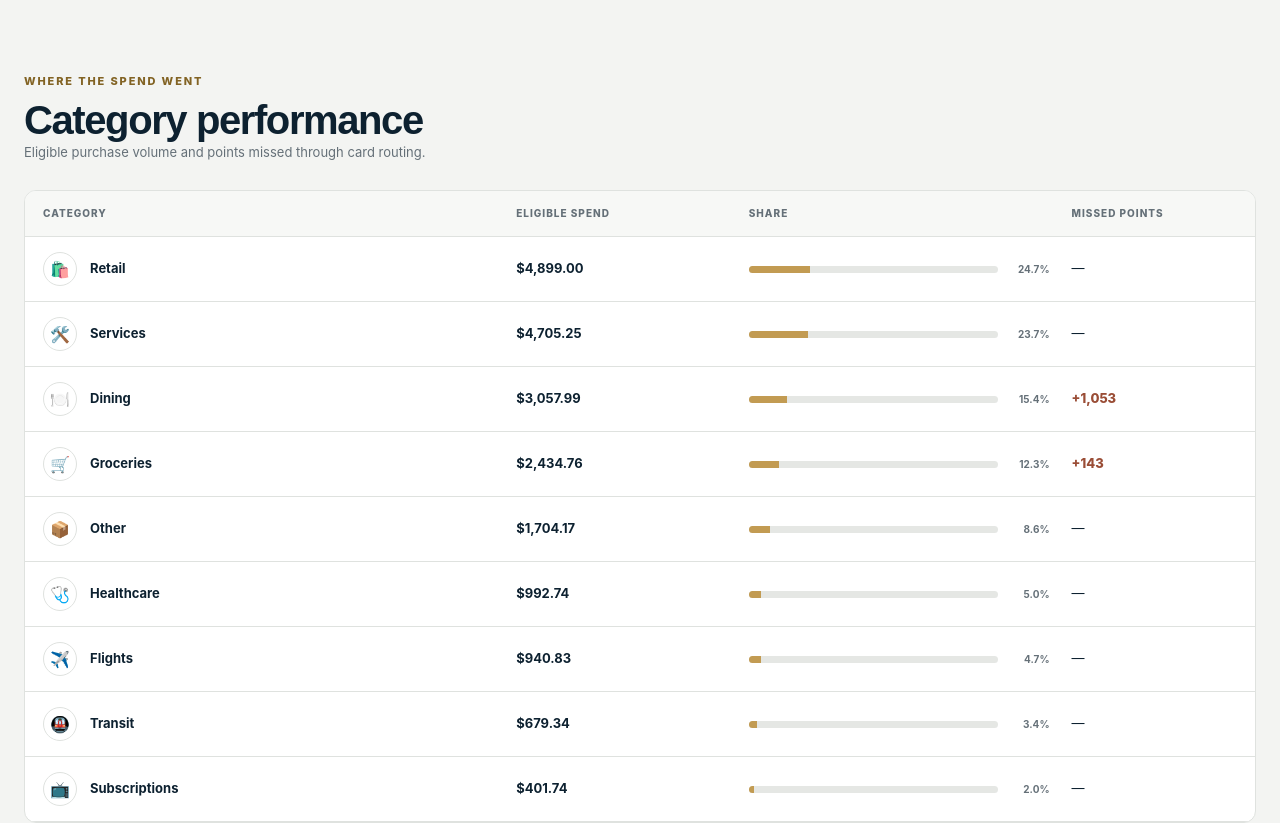
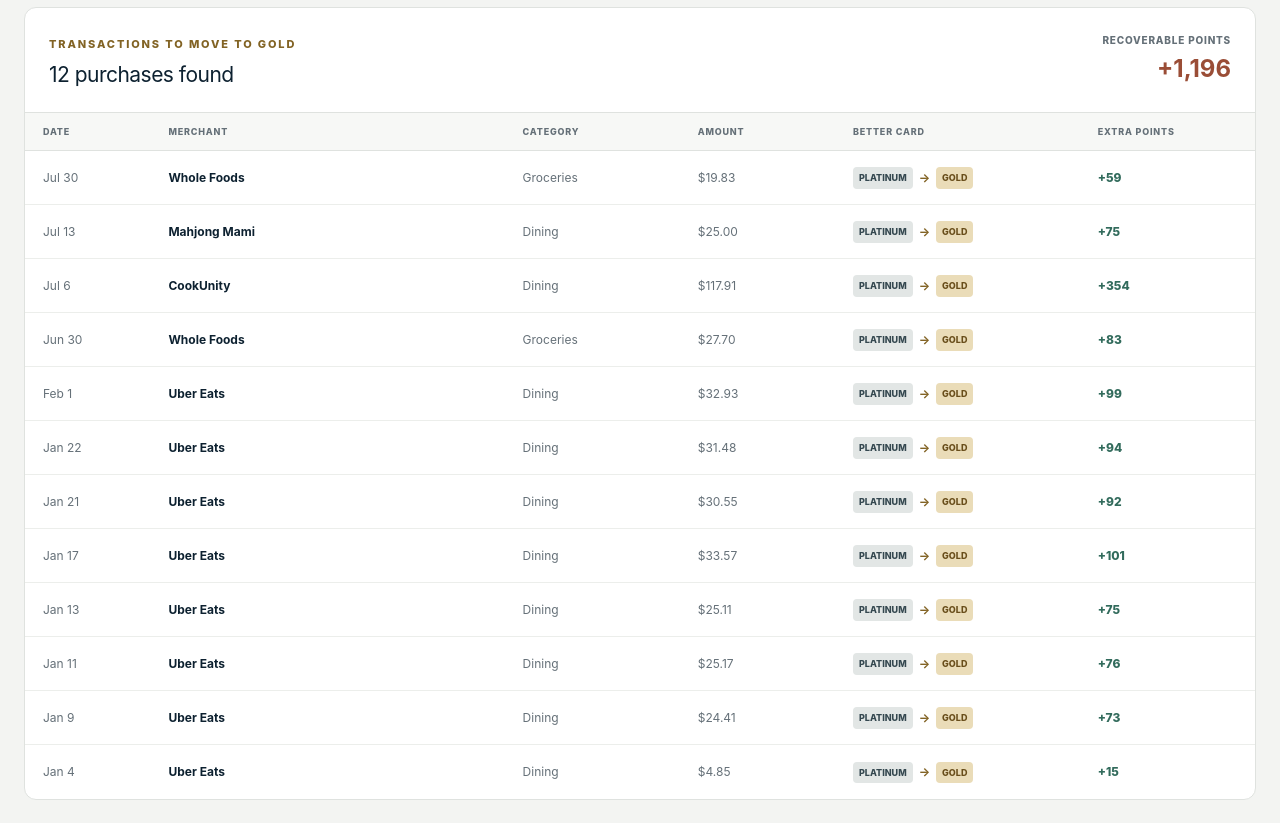
Before and after one commit to pondorasti/pondorasti, a Next.js app: page / in a window 1280 px wide. Shown: the part 1300-2123 px from the top of the page. Built offline with nearby package versions, Linux system fonts and the light colour scheme.

Commit message:
Surface misrouted Platinum transactions

```diff
--- a/app/globals.css
+++ b/app/globals.css
@@ -87,6 +87,24 @@
 .callout small { font-size: 10px; font-weight: 800; letter-spacing: .12em; color: var(--rust); }
 .callout h3 { margin: 8px 0 9px; font-size: 22px; font-weight: 700; line-height: 1.2; letter-spacing: -.025em; }
 .callout p { margin: 0; color: var(--muted); font-size: 13px; line-height: 1.55; }
+
+.routing-detail { margin-top: 12px; overflow: hidden; border: 1px solid var(--line); border-radius: 12px; background: var(--white); }
+.routing-detail-header { padding: 22px 24px; display: flex; align-items: center; justify-content: space-between; gap: 24px; border-bottom: 1px solid var(--line); }
+.routing-detail-header h3 { margin: 5px 0 0; font-size: 21px; letter-spacing: -.025em; }
+.routing-total { display: grid; justify-items: end; gap: 3px; }
+.routing-total small { color: var(--muted); font-size: 10px; font-weight: 800; letter-spacing: .08em; text-transform: uppercase; }
+.routing-total strong { color: var(--rust); font-size: 24px; }
+.routing-list { overflow-x: auto; }
+.routing-list-head, .routing-list-row { min-width: 900px; padding: 0 18px; display: grid; grid-template-columns: .55fr 1.7fr .8fr .7fr 1.15fr .7fr; gap: 16px; align-items: center; }
+.routing-list-head { min-height: 38px; color: var(--muted); background: #f7f8f6; border-bottom: 1px solid var(--line); font-size: 9px; font-weight: 800; letter-spacing: .09em; text-transform: uppercase; }
+.routing-list-row { min-height: 54px; border-bottom: 1px solid #eceeeb; color: var(--muted); font-size: 12px; }
+.routing-list-row:last-child { border-bottom: 0; }
+.routing-list-row > strong { overflow: hidden; color: var(--ink); font-size: 12px; text-overflow: ellipsis; white-space: nowrap; }
+.card-swap { display: inline-flex; align-items: center; gap: 6px; }
+.card-swap i { padding: 4px 6px; border-radius: 4px; background: #e2e6e5; color: #354850; font-size: 9px; font-style: normal; font-weight: 800; text-transform: uppercase; }
+.card-swap i:last-child { background: #eadcb8; color: #694e1b; }
+.card-swap b { color: var(--gold-dark); }
+.points-gain { color: var(--green); font-weight: 800; }
 
 .categories-section { padding-top: 0; }
 .category-table { overflow: hidden; border: 1px solid var(--line); border-radius: 12px; background: var(--white); }
@@ -190,6 +208,8 @@
   .card-profile { min-height: 0; padding: 27px 23px; }
   .card-profile h3 { font-size: 31px; }
   .callout { grid-template-columns: 1fr; }
+  .routing-detail-header { align-items: start; flex-direction: column; }
+  .routing-total { justify-items: start; }
   .category-head { display: none; }
   .category-row { grid-template-columns: 1fr auto; gap: 10px 15px; padding: 14px; }
   .category-row .share-cell { grid-column: 1 / -1; }
--- a/app/page.tsx
+++ b/app/page.tsx
@@ -145,6 +145,14 @@
   return 1;
 }
 
+function friendlyMerchant(description: string) {
+  if (description.includes('WHOLE FOODS')) return 'Whole Foods';
+  if (description.includes('UBER EATS')) return 'Uber Eats';
+  if (description.includes('COOKUNITY')) return 'CookUnity';
+  if (description.includes('MAHJONG MAMI')) return 'Mahjong Mami';
+  return description.split(/\s{2,}/)[0].trim();
+}
+
 export default function Home() {
   const [query, setQuery] = useState('');
   const [card, setCard] = useState('All cards');
@@ -153,6 +161,18 @@
   const eligible = useMemo(
     () => transactions.filter((item) => item.reward_eligible === 'Yes' && item.amount > 0),
     [],
+  );
+
+  const misroutedTransactions = useMemo(
+    () =>
+      eligible
+        .filter(
+          (item) =>
+            item.card === 'Platinum' &&
+            (item.category === 'Dining' || item.category === 'Groceries'),
+        )
+        .sort((a, b) => b.date.localeCompare(a.date)),
+    [eligible],
   );
 
   const metrics = useMemo(() => {
@@ -165,15 +185,9 @@
       (sum, item) => sum + item.amount * bestMultiplier(item.category),
       0,
     );
-    const misrouted = eligible
-      .filter(
-        (item) =>
-          item.card === 'Platinum' &&
-          (item.category === 'Dining' || item.category === 'Groceries'),
-      )
-      .reduce((sum, item) => sum + item.amount, 0);
+    const misrouted = misroutedTransactions.reduce((sum, item) => sum + item.amount, 0);
     return { spend, current, optimized, missed: optimized - current, misrouted };
-  }, [eligible]);
+  }, [eligible, misroutedTransactions]);
 
   const categories = useMemo(() => {
     const totals = new Map<string, { spend: number; current: number; optimized: number }>();
@@ -297,6 +311,33 @@
               <p>That spend could have earned 4× on Gold instead of 1×. Move restaurant and grocery purchases to Gold by default.</p>
             </div>
           </article>
+        </div>
+        <div className="routing-detail">
+          <div className="routing-detail-header">
+            <div>
+              <span className="eyebrow">Transactions to move to Gold</span>
+              <h3>{misroutedTransactions.length} purchases found</h3>
+            </div>
+            <div className="routing-total">
+              <small>Recoverable points</small>
+              <strong>+{number.format(metrics.missed)}</strong>
+            </div>
+          </div>
+          <div className="routing-list">
+            <div className="routing-list-head">
+              <span>Date</span><span>Merchant</span><span>Category</span><span>Amount</span><span>Better card</span><span>Extra points</span>
+            </div>
+            {misroutedTransactions.map((item, index) => (
+              <div className="routing-list-row" key={`${item.date}-${item.description}-${index}`}>
+                <span>{new Date(`${item.date}T12:00:00`).toLocaleDateString('en-US', { month: 'short', day: 'numeric' })}</span>
+                <strong>{friendlyMerchant(item.description)}</strong>
+                <span>{item.category}</span>
+                <span>{preciseMoney.format(item.amount)}</span>
+                <span className="card-swap"><i>Platinum</i><b>→</b><i>Gold</i></span>
+                <span className="points-gain">+{number.format(item.amount * 3)}</span>
+              </div>
+            ))}
+          </div>
         </div>
       </section>
 
```
